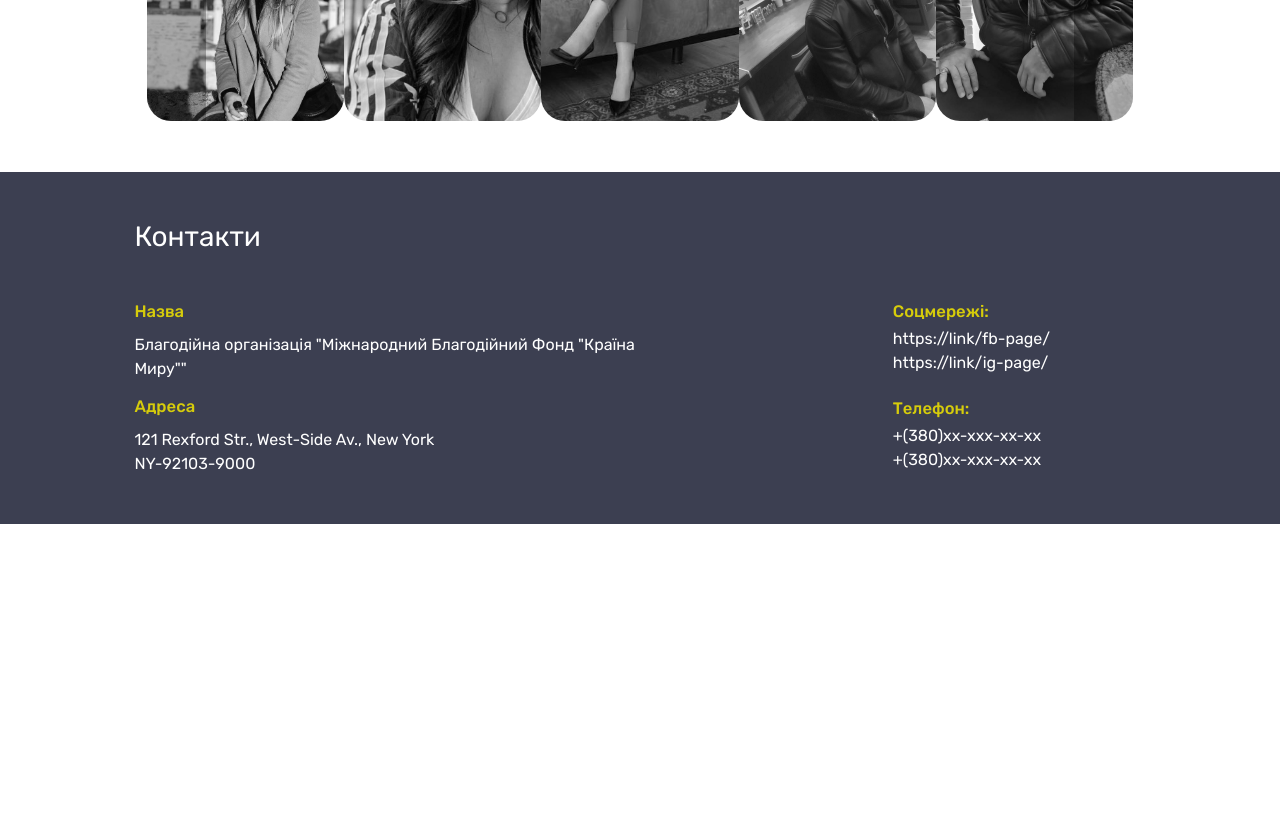
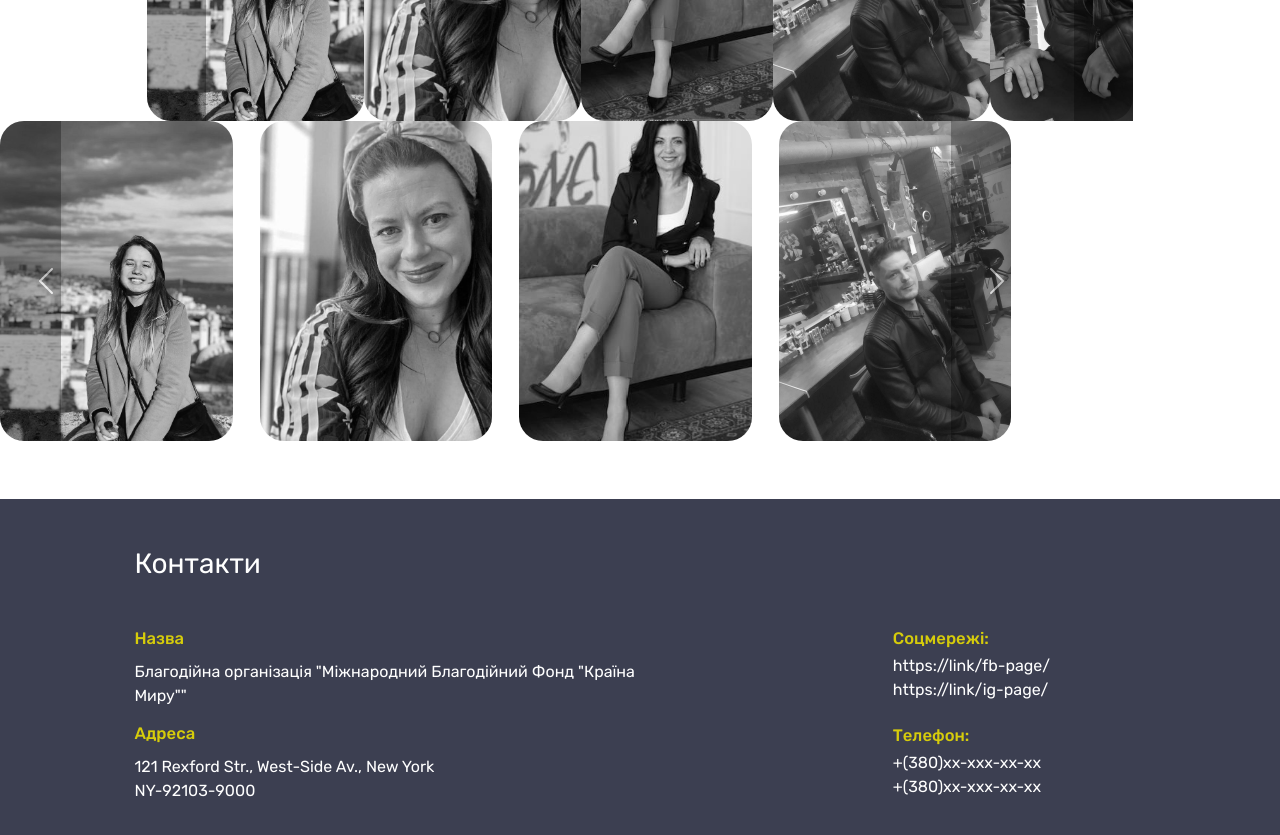
Before and after one commit to Mark4Devs/country, a React (Create React App) app: page /about in a window 1280 px wide. Shown: the part 1020-1855 px from the top of the page. Before the commit the page ends 1544 px from the top, so only its background shows below. Built offline with nearby package versions, Linux system fonts and the light colour scheme.

Commit message:
Update media.css

```diff
--- a/public/media.css
+++ b/public/media.css
@@ -35,6 +35,9 @@
     .description-container div p {
         font-size: 1vw;
     }
+    .slider .carousel-item .image-holder img {
+        width: 22%;
+    }
 }
 @media screen and (max-width: 1537px){
     .navigation {
@@ -65,6 +68,9 @@
     }
     .video-container {
         width: 43%;
+    }
+    .slider.mini{
+        display: inline-block;
     }
 }
 @media screen and (max-width: 1025px){
```
